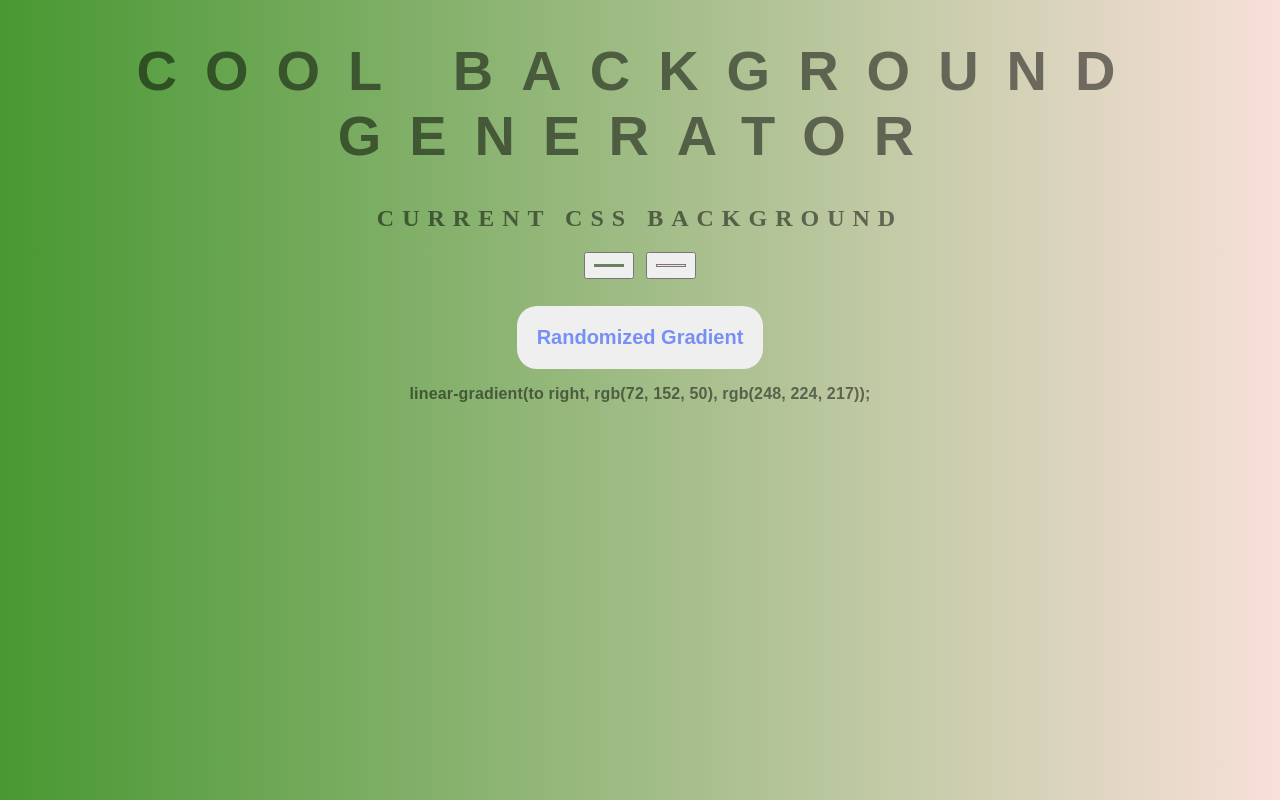
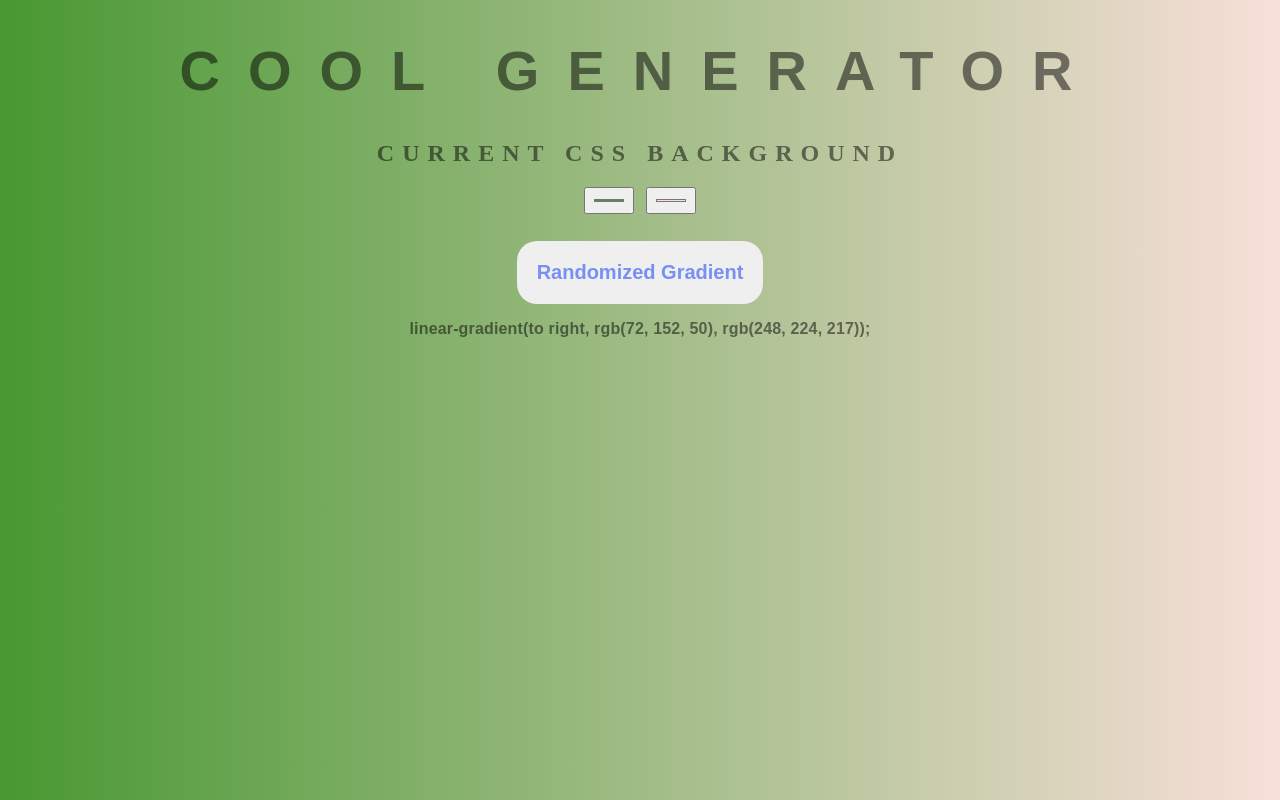
Before and after one commit to RonJohn92/background-generator, a plain HTML site: page index.html in a window 1280 px wide. Drawn offline with Linux system fonts and the light colour scheme.

Commit message:
Capitalized title, minus the word, background

```diff
--- a/index.html
+++ b/index.html
@@ -6,7 +6,7 @@
 		<link rel="stylesheet" href="style.css">
 	</head>
 	<body id="gradient">
-		<h1>Cool Background Generator</h1>
+		<h1>COOL Generator</h1>
 		<h2>Current CSS Background</h2>
 		<input class="color1" type="color" name="color1" value="#489832">
 		<input class="color2" type="color" name="color2" value="#f8e0d9">
```
